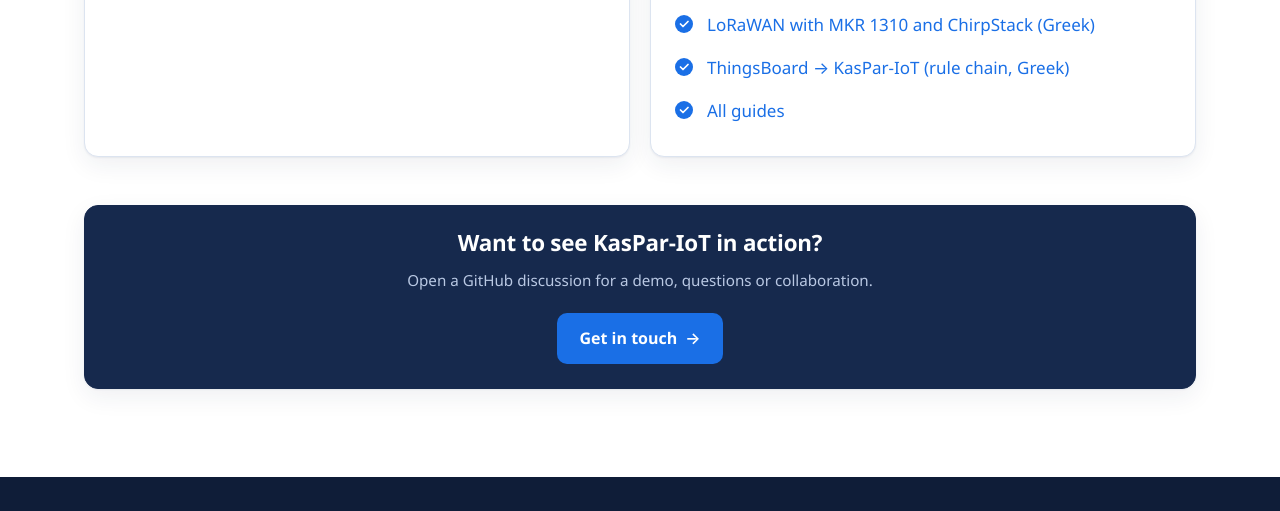
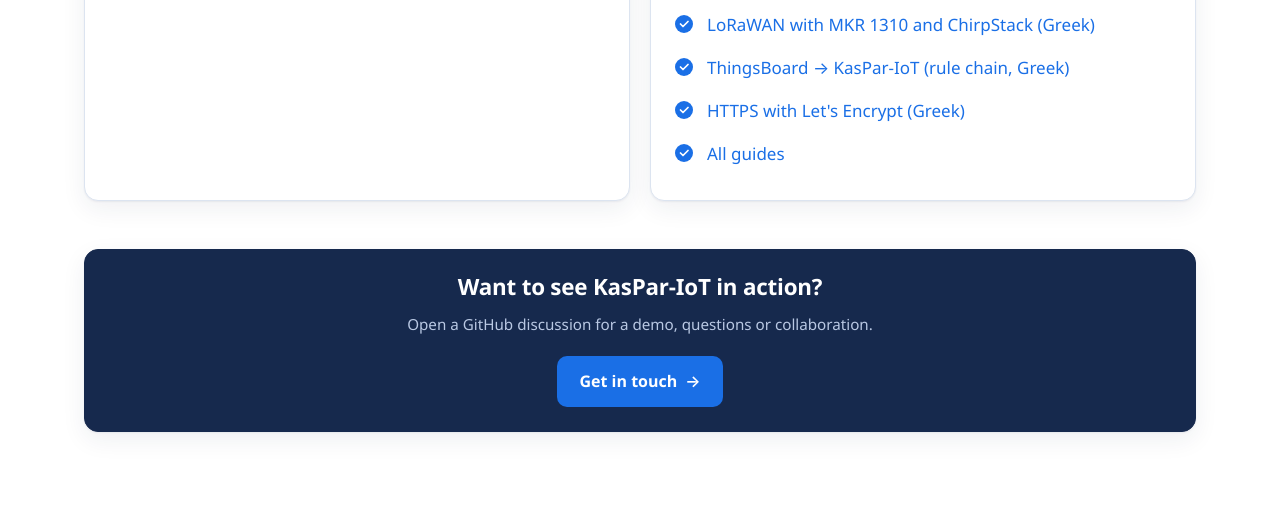
Before and after one commit to kasnakis/kaspar-iot-hub, a plain HTML site: page index.html in a window 1280 px wide. Shown: the part 6178-6689 px from the top of the page. Drawn offline with Linux system fonts and the light colour scheme.

Commit message:
Guides 1.6.0: HTTPS with Let's Encrypt guide, manuals 1.6.0, ThingsBoard HTTPS and credentials

```diff
--- a/index.html
+++ b/index.html
@@ -477,6 +477,7 @@ footer ul{list-style:none;padding:0;margin:0;display:grid;gap:6px}
           <li><a href="https://github.com/kasnakis/kaspar-iot-hub/blob/main/firmware/KasparIoT_Universal_ESP32/README.md"><span lang="el">ESP32: εγκατάσταση, TLS, ThingsBoard, Mosquitto, mTLS</span><span lang="en">ESP32: setup, TLS, ThingsBoard, Mosquitto, mTLS (Greek)</span></a></li>
           <li><a href="https://github.com/kasnakis/kaspar-iot-hub/blob/main/firmware/KasparIoT_Universal_MKR1310/README.md"><span lang="el">LoRaWAN με MKR 1310 και ChirpStack</span><span lang="en">LoRaWAN with MKR 1310 and ChirpStack (Greek)</span></a></li>
           <li><a href="https://github.com/kasnakis/kaspar-iot-hub/blob/main/guides/thingsboard/README.md"><span lang="el">Σύνδεση ThingsBoard → KasPar-IoT (rule chain)</span><span lang="en">ThingsBoard → KasPar-IoT (rule chain, Greek)</span></a></li>
+          <li><a href="https://github.com/kasnakis/kaspar-iot-hub/blob/main/guides/https/README.md"><span lang="el">HTTPS με Let's Encrypt</span><span lang="en">HTTPS with Let's Encrypt (Greek)</span></a></li>
           <li><a href="https://github.com/kasnakis/kaspar-iot-hub/tree/main/guides"><span lang="el">Όλοι οι οδηγοί</span><span lang="en">All guides</span></a></li>
         </ul>
       </div>
```
Also changed, not shown: 6 other files.
